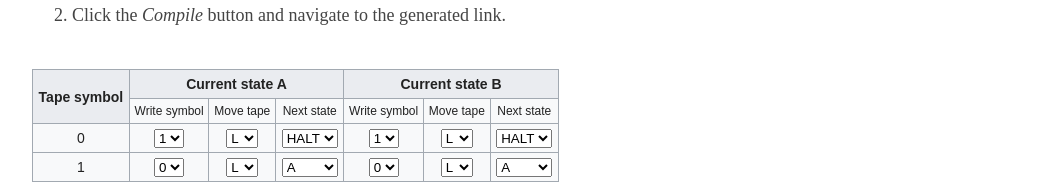
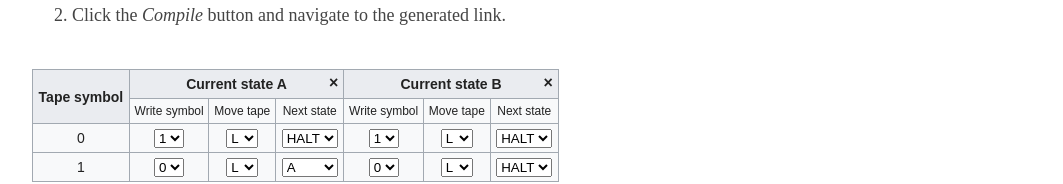
Before and after one commit to brandondong/css-turing-machine, a React (Create React App) app: page / in a window 1280 px wide. Both pictures are taken after a click on the button "Add State". Shown: the part 123-307 px from the top of the page, without its empty margins (108-1171 px from the left). Built offline with nearby package versions, Linux system fonts and the light colour scheme.

Commit message:
Add ability to delete states

```diff
--- a/src/TuringMachineForm.js
+++ b/src/TuringMachineForm.js
@@ -5,6 +5,7 @@ import ShareableHtmlLink from './ShareableHtmlLink.js';
 import toHTML from './turingMachineConversion.js';
 
 const DEFAULT_STATE_0 = { name: 'A', 0: { write: '1', move: 'L', next: 'HALT' }, 1: { write: '0', move: 'L', next: 'A' } };
+const DEFAULT_ADD = { 0: { write: '1', move: 'L', next: 'HALT' }, 1: { write: '0', move: 'L', next: 'HALT' } };
 
 export default function TuringMachineForm() {
   const [numTapeCells, setNumTapeCells] = useState("15");
@@ -43,7 +44,7 @@ function parseInputNum(value) {
 
 function addStateToConfig(config, setConfig) {
   const configCopy = [...config];
-  const nextState = { ...DEFAULT_STATE_0 };
+  const nextState = { ...DEFAULT_ADD };
   nextState.name = nextName(config[config.length - 1].name);
   configCopy.push(nextState);
   setConfig(configCopy);
--- a/src/TuringMachineStateTable.css
+++ b/src/TuringMachineStateTable.css
@@ -20,6 +20,19 @@
 
 .statetable > tbody > tr > th {
   background-color: #eaecf0;
+  position: relative;
+}
+
+.close-icon {
+  position: absolute;
+  top: 0px;
+  right: 5px;
+  font-size: 16px;
+  cursor: pointer;
+}
+
+.close-icon:hover {
+  color: #666;
 }
 
 .instruction-labels {
--- a/src/TuringMachineStateTable.js
+++ b/src/TuringMachineStateTable.js
@@ -8,7 +8,11 @@ export default function TuringMachineStateTable({ config, setConfig }) {
         <tbody>
           <tr>
             <th rowSpan={2}>Tape symbol</th>
-            {config.map((c) => <th key={c.name} colSpan={3}>{`Current state ${c.name}`}</th>)}
+            {config.map((c, idx) => <th key={c.name}
+              colSpan={3}>
+              {`Current state ${c.name}`}{setConfig && config.length > 1 &&
+                <span className="close-icon" onClick={() => deleteState(config, idx, setConfig)}>×</span>}
+            </th>)}
           </tr>
           <tr className="instruction-labels">
             {config.map((c) => <React.Fragment key={c.name}><td>Write symbol</td><td>Move tape</td><td>Next state</td></React.Fragment>)}
@@ -75,3 +79,26 @@ function updateConfig(e, config, idx, tapeSymbol, prop, setConfig) {
   copyConfigs[idx] = copyConfig;
   setConfig(copyConfigs);
 }
+
+function deleteState(config, idx, setConfig) {
+  const deletedName = config[idx].name;
+  const copyConfigs = [...config];
+  copyConfigs.splice(idx, 1);
+  for (let i = 0; i < copyConfigs.length; i++) {
+    copyConfigs[i] = deleteReferences(copyConfigs[i], deletedName);
+  }
+  setConfig(copyConfigs);
+}
+
+function deleteReferences(state, deletedName) {
+  if (state[0].next !== deletedName && state[1].next !== deletedName) {
+    return state;
+  }
+  const copied = { ...state };
+  for (let read = 0; read < 2; read++) {
+    if (copied[read].next === deletedName) {
+      copied[read] = { ...copied[read], next: 'HALT' };
+    }
+  }
+  return copied;
+}
```
Also changed, not shown: src/conversionStaticCSS.js (+1 -1 lines).
